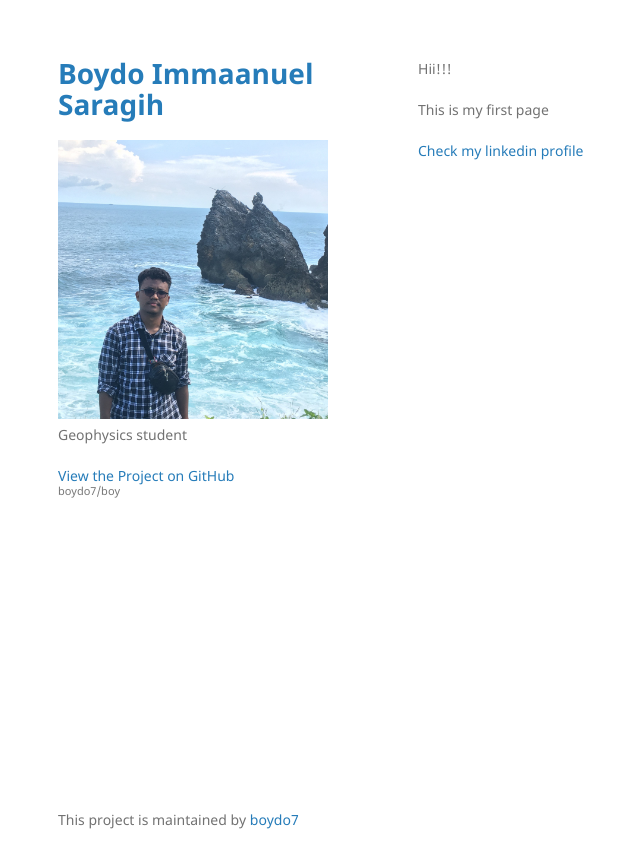
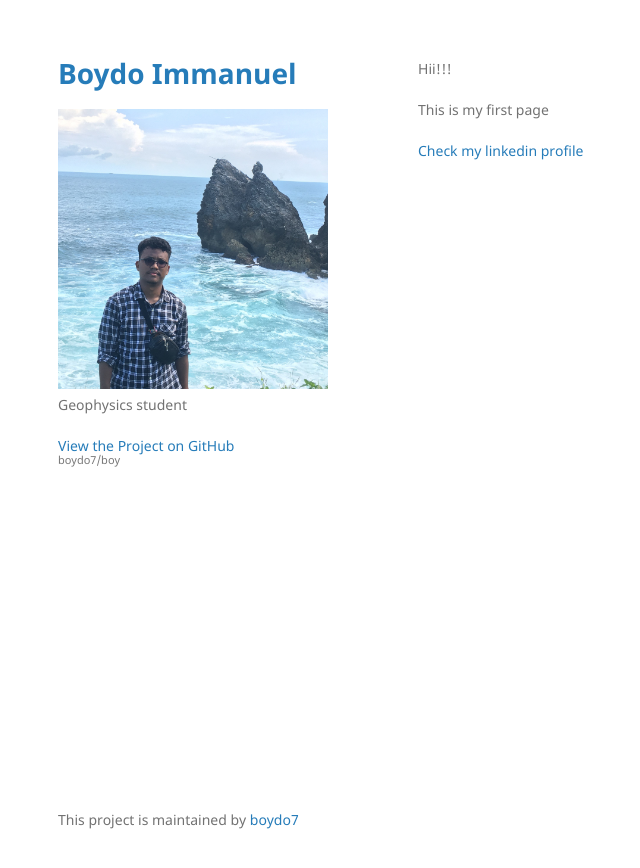
Before and after one commit to boydo7/boy, a Jekyll site: the page built from index.md, in a window 1280 px wide. Shown: the top 868 px of the page, without its empty margins (152-792 px from the left). Built offline with Jekyll 4.4.1, drawn with Linux system fonts in a browser that asks for light colours.

Commit message:
Update _config.yml

```diff
--- a/_config.yml
+++ b/_config.yml
@@ -1,3 +1,3 @@
-title: Boydo Immaanuel Saragih
+title: Boydo Immanuel
 logo: /assets/img/poto3.jpg
 description: Geophysics student
```
